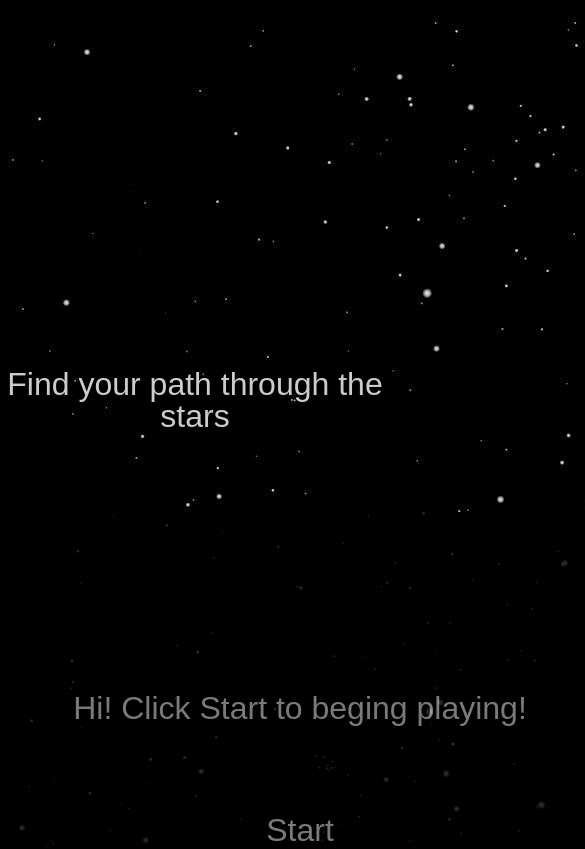
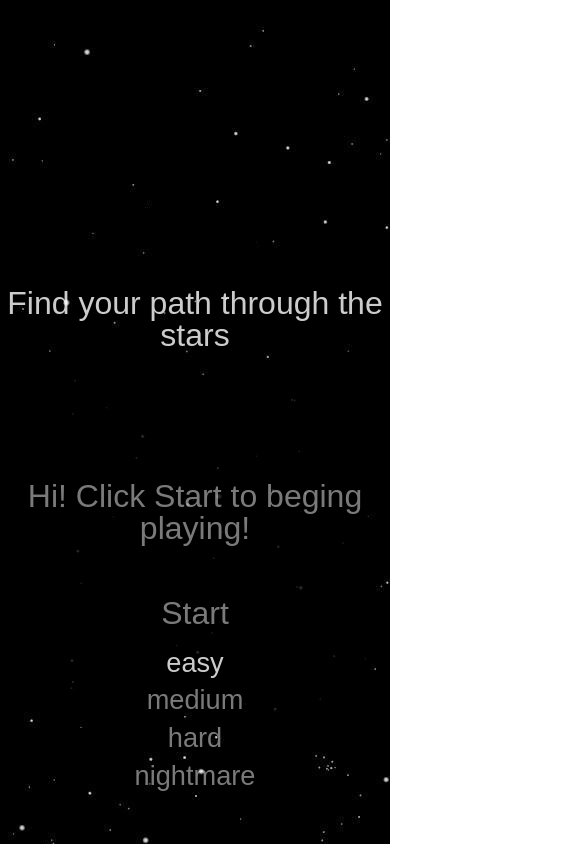
Before and after one commit to GlebIrovich/the-void, a React app: page / in a window 390 px wide. Shown: the top 849 px of the page, 585 px wide, since content can reach past the window. Built offline with nearby package versions, Linux system fonts and the light colour scheme; a web font is replaced by a local one.

Commit message:
score + responsive

```diff
--- a/src/Components/App/App.css
+++ b/src/Components/App/App.css
@@ -1,3 +1,6 @@
+html {
+  font-size: 16px;
+}
 body {
   background-image: url('./sky.jpg');
   font-family: 'Mina', sans-serif;
@@ -6,13 +9,14 @@ body {
 
 .title {
   font-family: 'Rammetto One', cursive;
+  min-width: 300px;
   color: black;
-  font-size: 9em;
+  font-size: 8rem;
   text-align: center;
   -webkit-text-stroke-width: 0.5px;
   -webkit-text-stroke-color: rgba(100%, 100%, 100%, 0.9);
-  margin-top: 70px;
-  margin-bottom: 10px;
+  margin-top: 5%;
+  margin-bottom: 3%;
   animation-name: title;
   animation-duration: 5s;
   animation-direction: alternate;
@@ -26,10 +30,11 @@ body {
 }
 .subtitle {
   font-family: 'Mina', sans-serif;
+  min-width: 300px;
   color: rgba(100%, 100%, 100%, 0.8);
   font-size: 2em;
   text-align: center;
-  margin-bottom: 80px;
+  margin-bottom: 6%;
 }
 .start-here {
   font-family: 'Mina', sans-serif;
--- a/src/Components/Grid/Grid.css
+++ b/src/Components/Grid/Grid.css
@@ -1,6 +1,10 @@
 .grid {
-  width: 600px;
-  height: 600px;
+  width: 90vw;
+  max-width: 600px;
+  min-width: 300px;
+  height: 90vw;
+  min-height: 300px;
+  max-height: 600px;
   display: grid;
   grid-gap: 3px 3px;
   margin: 0 auto;
--- a/src/Components/Grid/Grid.js
+++ b/src/Components/Grid/Grid.js
@@ -22,7 +22,8 @@ export class Grid extends Component {
       playerPath: [],
       preview: false,
       overlay: true,
-      grid: []
+      grid: [],
+      score: 0
     }
     this.mainTheme = new Audio(mainTheme);
     this.mainTheme.loop = true;
@@ -34,6 +35,7 @@ export class Grid extends Component {
     this.definePath = this.definePath.bind(this);
     this.setDifficulty = this.setDifficulty.bind(this);
     this.backToMenu = this.backToMenu.bind(this);
+    this.setScore = this.setScore.bind(this);
   }
   gameStatus(key){
     let path = this.state.path;
@@ -45,9 +47,11 @@ export class Grid extends Component {
       // check if chosen tile led to victory
       if( _.isEqual(_.sortBy(path),_.uniq(_.sortBy(playerPath)) ) ) {
         this.winSound.play();
+        this.setScore(false);
         this.setState({
           victory: true
         })
+        return;
       }
       // add chosen tile to the players current path
       this.setState({
@@ -56,10 +60,19 @@ export class Grid extends Component {
       return;
     }
     // else GameOver
+    this.setScore(true);
     this.setState({
       gameOver: true
     })
     return;
+  }
+  setScore(lose){
+    let score = this.state.score;
+    score = lose ? score + 1 : 0;
+    console.log(score);
+    this.setState({
+      score: score
+    })
   }
   definePath(grid){
     let path = [];
@@ -117,7 +130,8 @@ export class Grid extends Component {
   backToMenu(){
     this.setState({
       gameOver: false,
-      overlay:true
+      overlay:true,
+      score: 0
     })
   }
   createArray(){
@@ -198,6 +212,7 @@ export class Grid extends Component {
               victory: this.state.victory,
             }
           }
+          score={this.state.score}
           backToMenu={this.backToMenu}
           overlay= {this.state.overlay}
           startGame={this.startGame}
--- a/src/Components/Overlay/Overlay.css
+++ b/src/Components/Overlay/Overlay.css
@@ -9,7 +9,7 @@
   text-align: center;
   margin-top: 30%;
   opacity: 0.6;
-  font-size: 2em;
+  font-size: 2rem;
 }
 
 .start-button {
@@ -18,7 +18,7 @@
   text-align: center;
   margin-top: 15%;
   opacity: 0.6;
-  font-size: 2em;
+  font-size: 2rem;
   margin-bottom: 20px;
 }
 .difficulty {
@@ -26,8 +26,8 @@
   color: white;
   text-align: center;
   opacity: 0.6;
-  font-size: 2em;
-  margin-top: 5px;
+  font-size: 1.7rem;
+  margin-top: 3%;
 }
 .difficulty:hover{
   opacity: 1;
--- a/src/Components/Overlay/Overlay.js
+++ b/src/Components/Overlay/Overlay.js
@@ -43,6 +43,11 @@ export class Overlay extends Component{
   handleDifficultyChange(event){
     this.props.setDifficulty(parseInt(event.target.getAttribute('data-grid'), 10))
   }
+  score(){
+    if(this.props.gameStatus.gameOver){
+      return `Number of Attempts: ${this.props.score}`
+    }
+  }
   message(){
     if (this.props.gameStatus.gameOver) {
       return 'Game Over!';
@@ -81,7 +86,7 @@ export class Overlay extends Component{
       <div
         style={style}
         className='overlay'>
-        <h1 className='message'>{this.message()}</h1>
+        <p className='message'>{this.message()} <br/> {this.score()}</p>
         <h1 className='start-button'
           onClick={this.handleClick}>{this.button()}</h1>
         {this.returnButton()}
```
